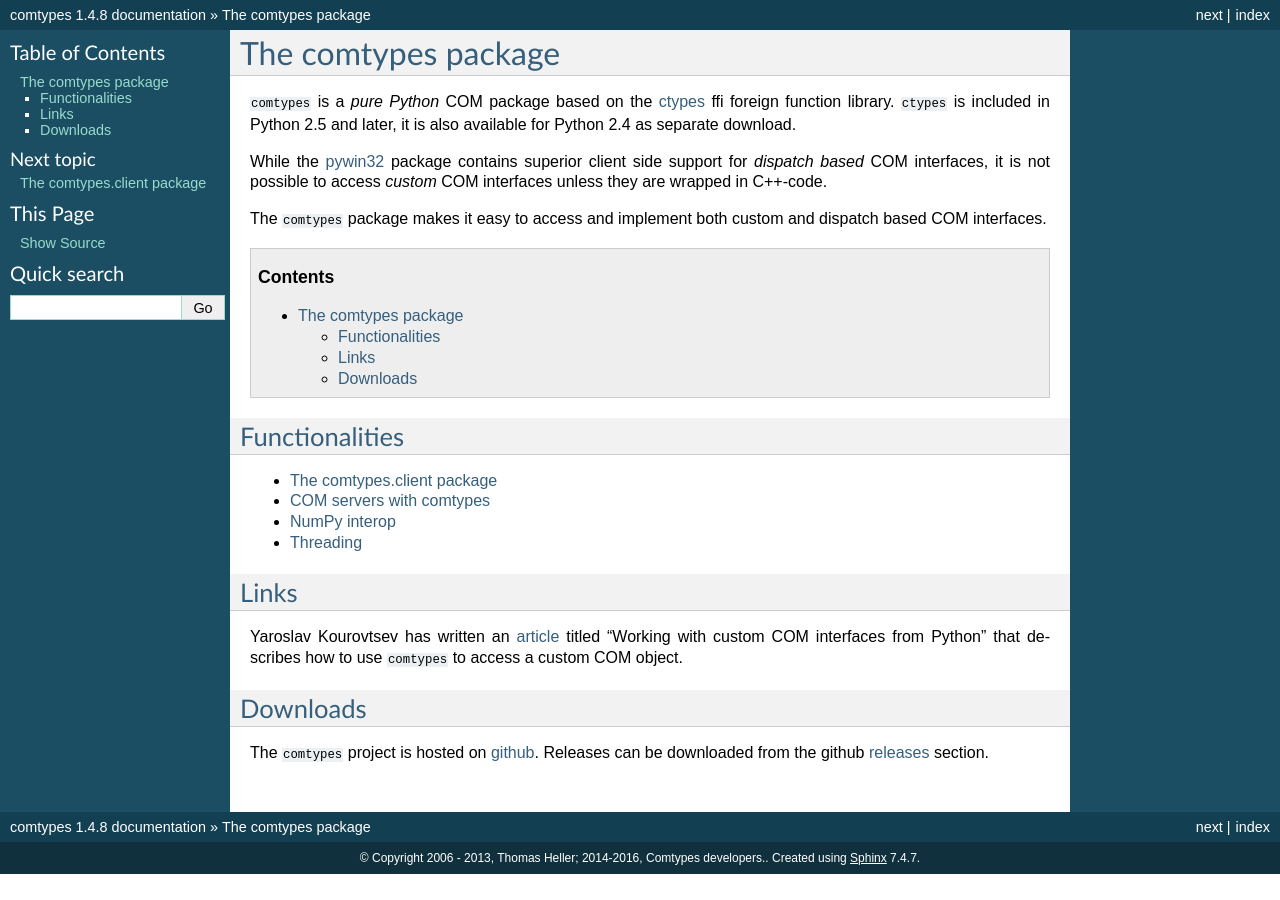
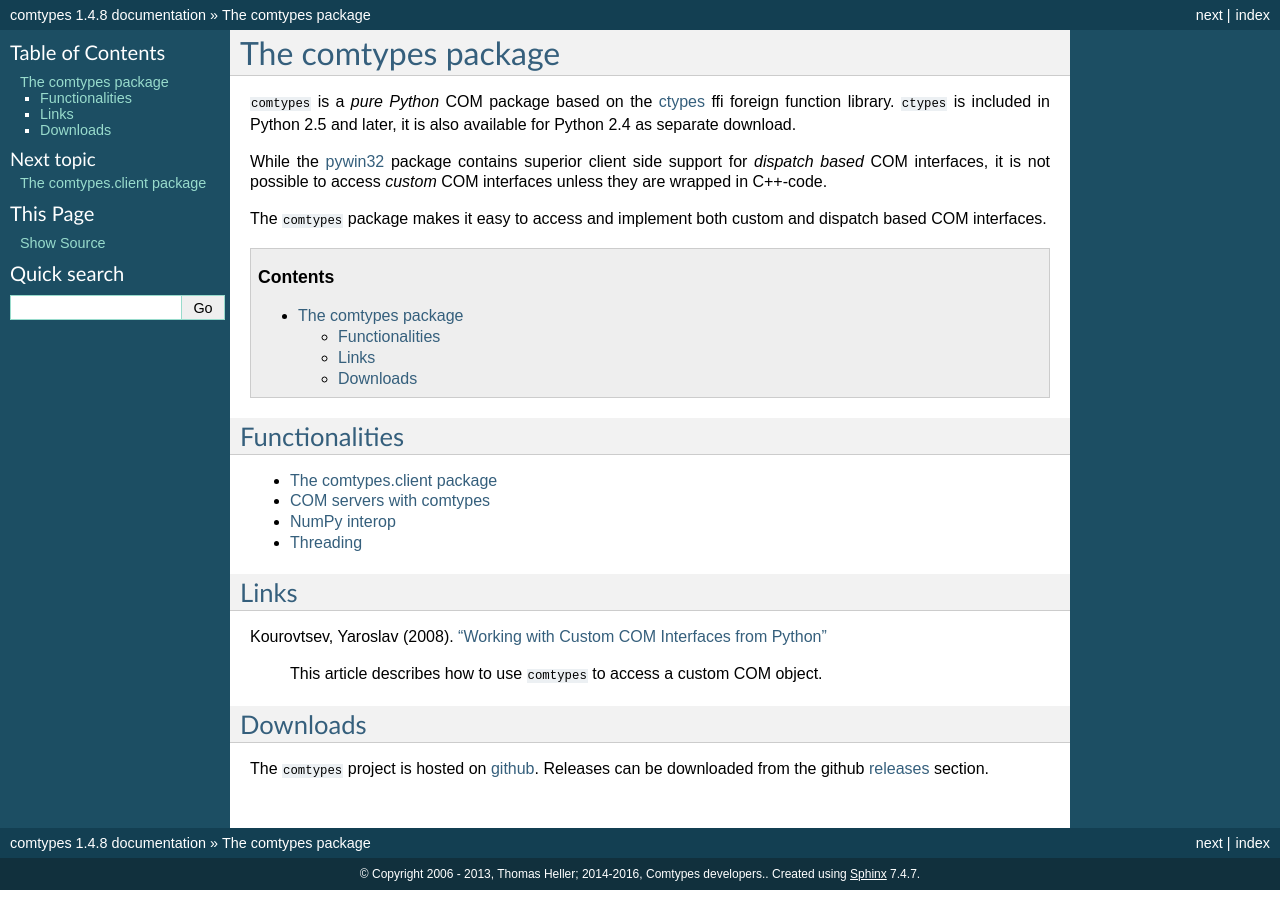
Before and after one commit to enthought/comtypes, a Sphinx documentation site: the page built from docs/source/index.rst, in a window 1280 px wide. Built offline with Sphinx 7.4.7, drawn with Linux system fonts in a browser that asks for light colours.

Commit message:
Update `Links` in `index.rst`.

```diff
--- a/docs/source/index.rst
+++ b/docs/source/index.rst
@@ -31,11 +31,11 @@ Functionalities
 Links
 *****
 
-Yaroslav Kourovtsev has written an article_ titled "Working with custom
-COM interfaces from Python" that describes how to use |comtypes| to
-access a custom COM object.
+Kourovtsev, Yaroslav (2008). `"Working with Custom COM Interfaces from Python" <http://www.codeproject.com/KB/COM/python-comtypes-interop.aspx>`_
 
-.. _article:  http://www.codeproject.com/KB/COM/python-comtypes-interop.aspx
+    This article describes how to use |comtypes| to access a custom
+    COM object.
+
 
 Downloads
 *********
```
